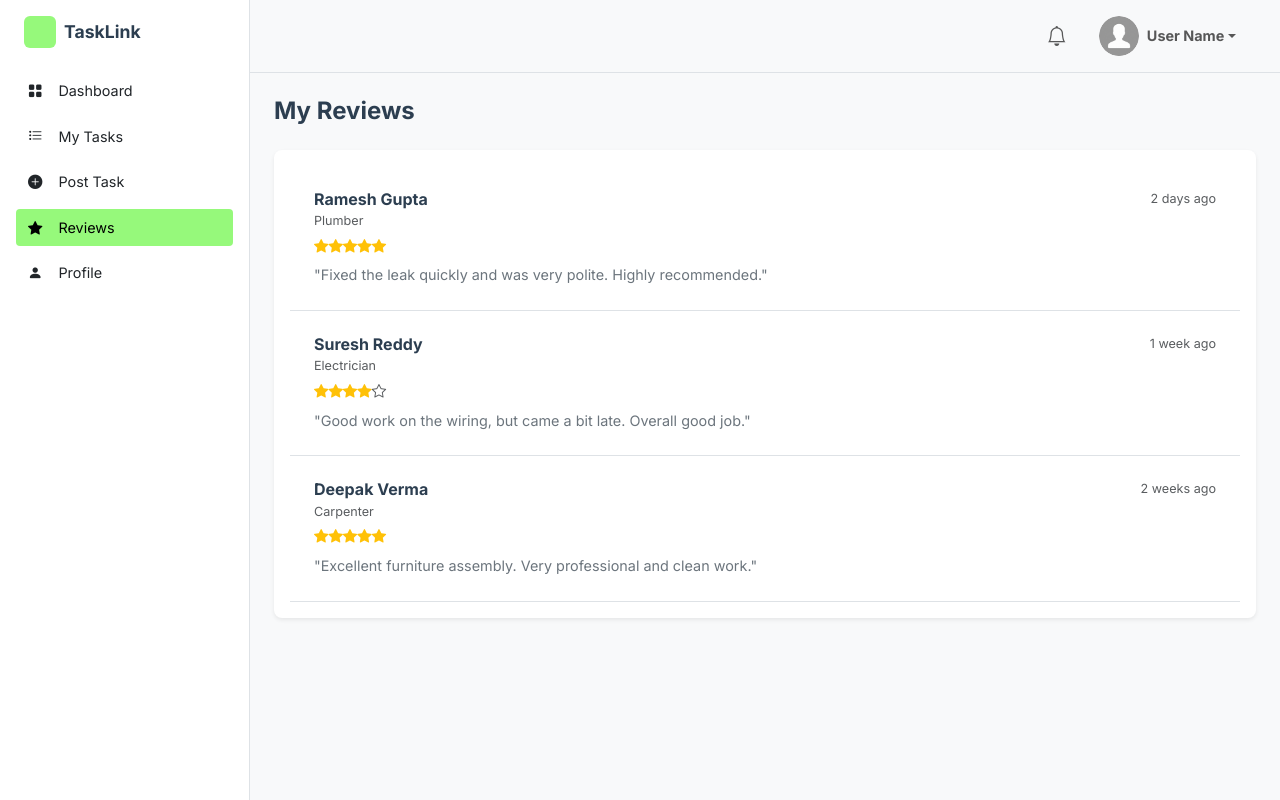
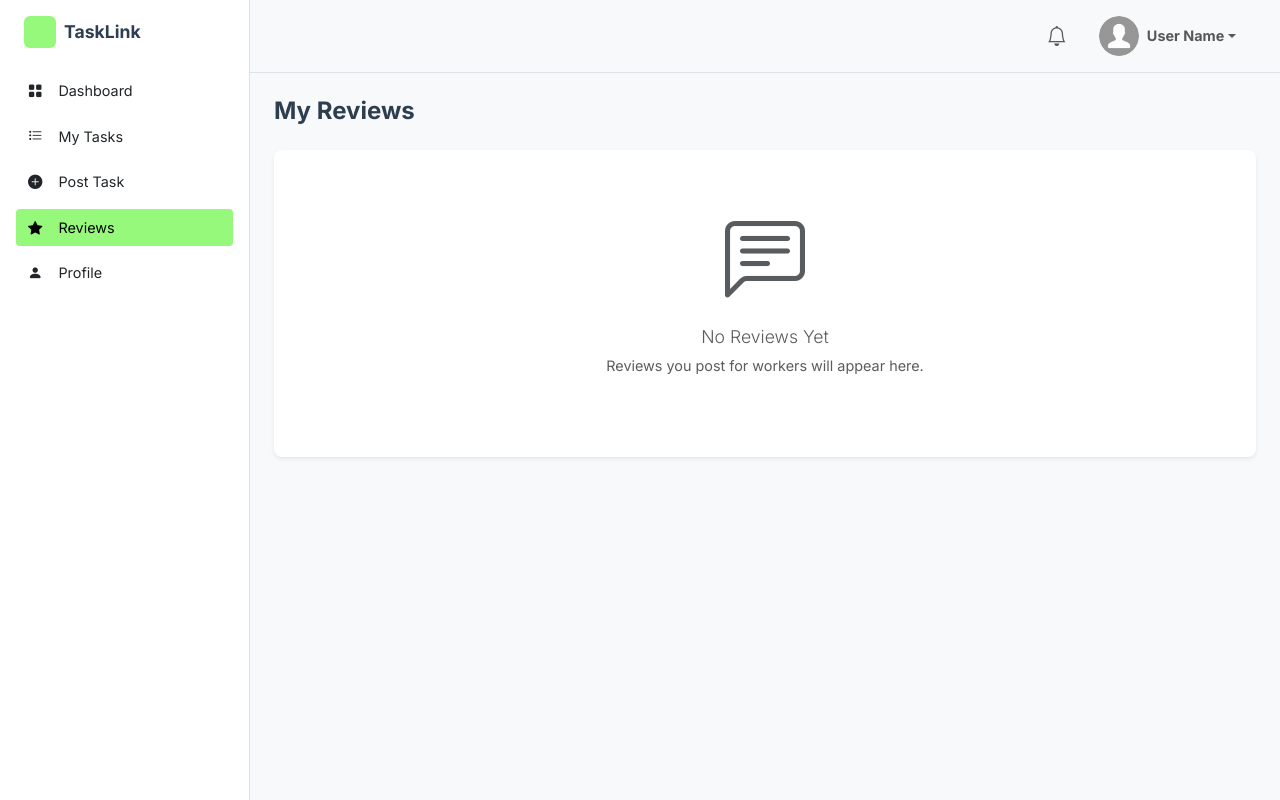
Before and after one commit to penchalavamsic/TaskLink, a React (Vite) app in the folder frontend/: page /user/reviews in a window 1280 px wide. Built offline with nearby package versions, Linux system fonts and the light colour scheme.

Commit message:
remove the dummy data and updated with  "No reviews" message

```diff
--- a/frontend/src/modules/user/pages/Reviews.jsx
+++ b/frontend/src/modules/user/pages/Reviews.jsx
@@ -2,11 +2,8 @@ import React from 'react';
 
 const Reviews = () => {
     // Mock data
-    const reviews = [
-        { id: 1, workerName: 'Ramesh Gupta', role: 'Plumber', rating: 5, comment: 'Fixed the leak quickly and was very polite. Highly recommended.', date: '2 days ago' },
-        { id: 2, workerName: 'Suresh Reddy', role: 'Electrician', rating: 4, comment: 'Good work on the wiring, but came a bit late. Overall good job.', date: '1 week ago' },
-        { id: 3, workerName: 'Deepak Verma', role: 'Carpenter', rating: 5, comment: 'Excellent furniture assembly. Very professional and clean work.', date: '2 weeks ago' },
-    ];
+    // Mock data
+    const reviews = [];
 
     const renderStars = (rating) => {
         const stars = [];
@@ -29,7 +26,8 @@ const Reviews = () => {
                     <div className="card border-0 shadow-sm">
                         <div className="card-body">
                             <div className="list-group list-group-flush">
-                                {reviews.map(review => (
+                                {reviews.length > 0 ? (
+                                    reviews.map(review => (
                                         <div key={review.id} className="list-group-item p-4 border-bottom">
                                             <div className="d-flex justify-content-between align-items-start">
                                                 <div>
@@ -45,7 +43,14 @@ const Reviews = () => {
                                                 "{review.comment}"
                                             </p>
                                         </div>
-                                ))}
+                                    ))
+                                ) : (
+                                    <div className="text-center py-5">
+                                        <i className="bi bi-chat-left-text display-1 text-muted mb-3 d-block"></i>
+                                        <h4 className="text-muted">No Reviews Yet</h4>
+                                        <p className="text-muted">Reviews you post for workers will appear here.</p>
+                                    </div>
+                                )}
                             </div>
                         </div>
                     </div>
```
Lines whose indentation alone changed are shown as unchanged.
